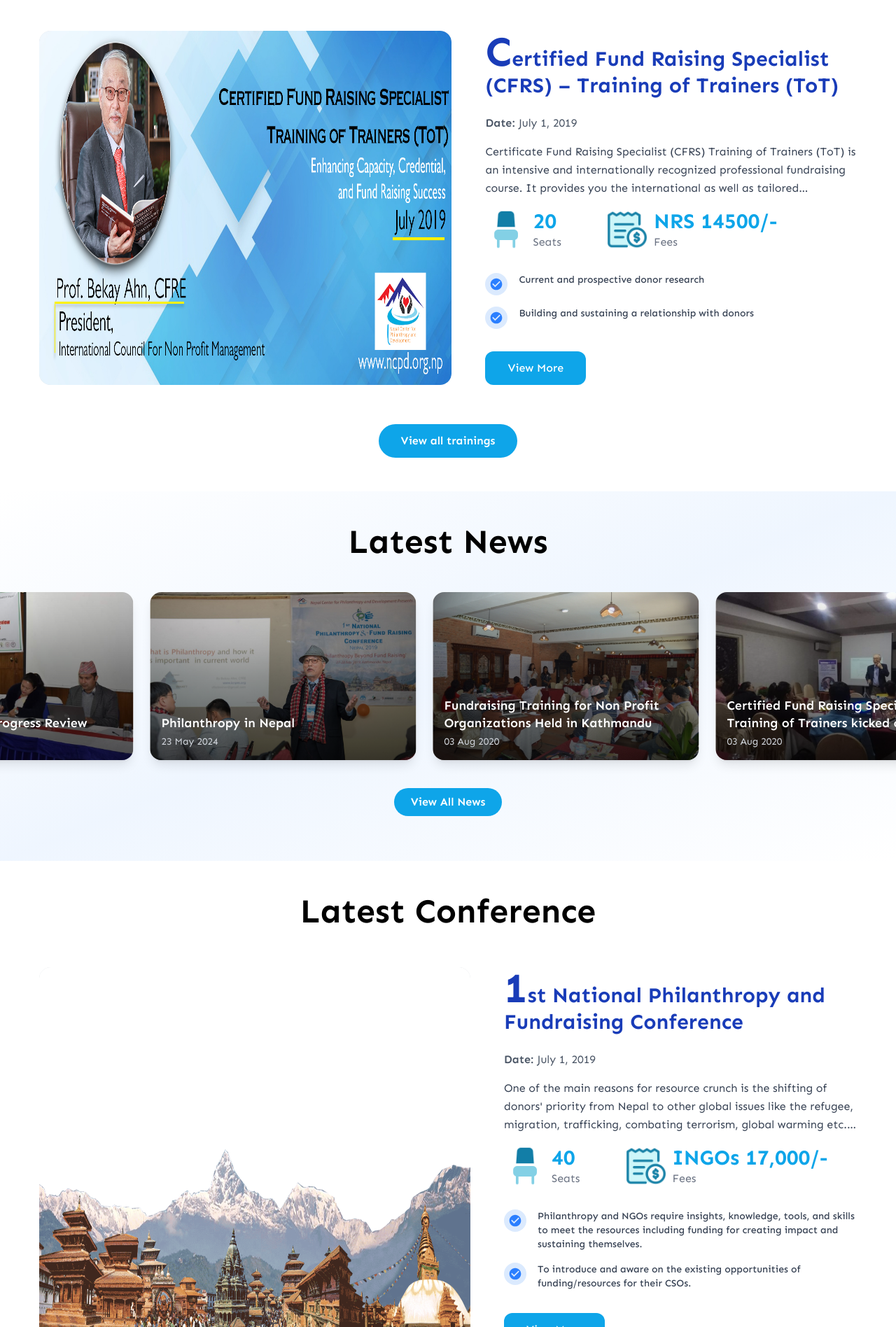
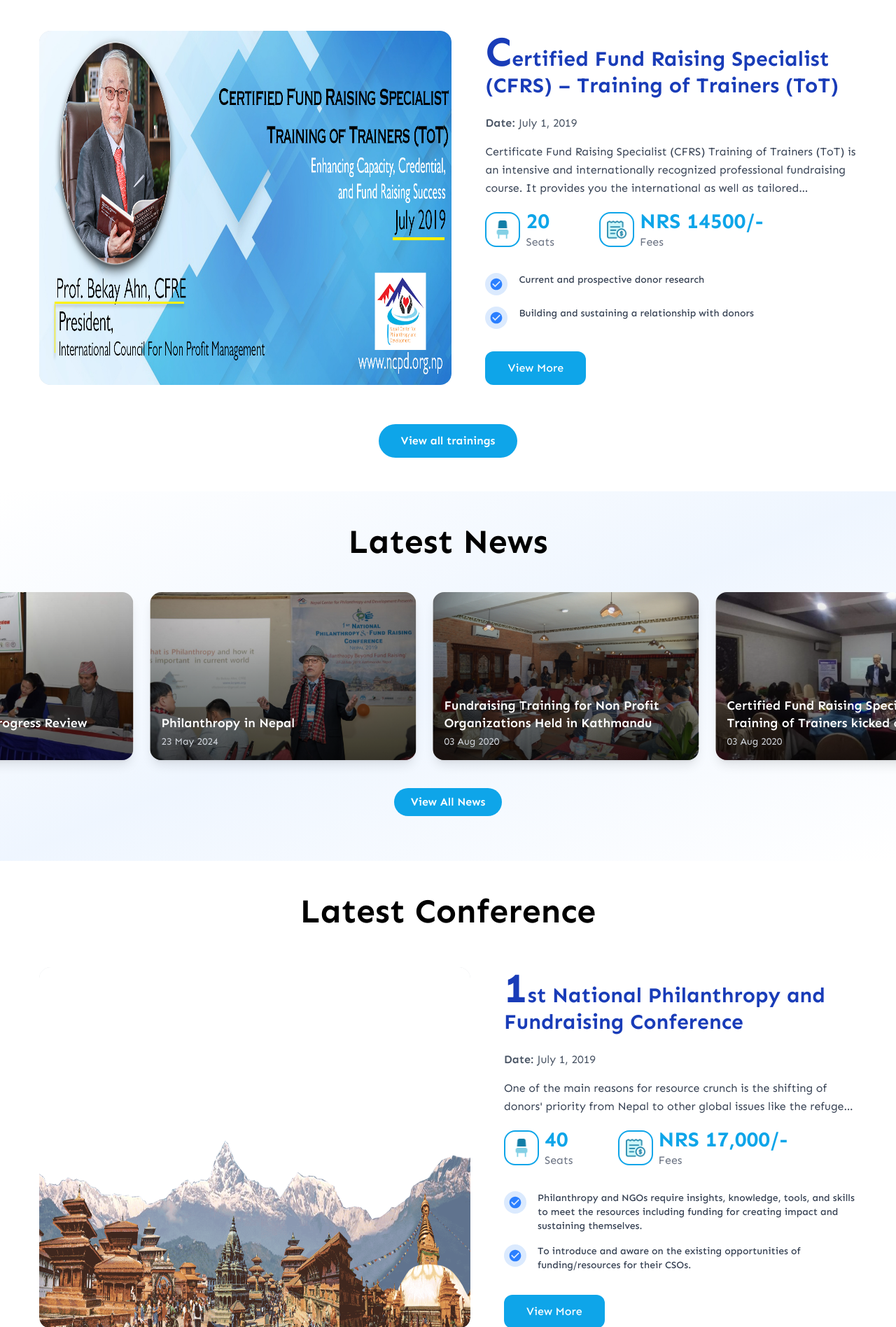
Before and after one commit to pracasupreti/ncpd.org.np, a Next.js app: page / in a window 1280 px wide. Shown: the part 1439-3335 px from the top of the page at 70% size. Built offline with nearby package versions, Linux system fonts and the light colour scheme; a web font is replaced by a local one.

Commit message:
updated icons

```diff
--- a/components/ui/latest-conference.tsx
+++ b/components/ui/latest-conference.tsx
@@ -2,6 +2,8 @@
 import React from "react";
 import Image from "next/image";
 import { MdCheckCircle } from "react-icons/md";
+import { HugeiconsIcon, PaymentSuccess01Icon, SeatSelectorIcon } from 'hugeicons-react';
+
 
 export default function LatestConferencePage() {
   return (
@@ -36,7 +38,7 @@
             <p className="text-gray-600 text-sm sm:text-base">
               <span className="font-semibold">Date:</span> July 1, 2019
             </p>
-            <p className="text-gray-700 text-sm sm:text-base leading-relaxed line-clamp-3">
+            <p className="text-gray-700 text-sm sm:text-base leading-relaxed line-clamp-2">
               One of the main reasons for resource crunch is the shifting of donors'
               priority from Nepal to other global issues like the refugee, migration,
               trafficking, combating terrorism, global warming etc. In addition, there
@@ -47,8 +49,9 @@
             <div className="flex items-center gap-8 mb-4">
               <div className="flex items-center gap-2">
                 <Image src="/home/chair.png"
-                  height={60}
-                  width={60} alt={""} />
+                                  height={50}
+                                  width={50} alt={""}
+                                  className="rounded-2xl border-2 border-primary p-2" />
                 <div>
                   <span className="text-3xl text-primary font-bold ">40</span>
                   <p className="text-gray-500 text-base">Seats</p>
@@ -56,10 +59,11 @@
               </div>
               <div className="flex items-center gap-2 ml-8">
                 <Image src="/home/receipt.png"
-                  height={60}
-                  width={60} alt={""} />
+                                  height={50}
+                                  width={50} alt={""}
+                                  className="rounded-2xl border-2 border-primary p-2" />
                 <div>
-                  <span className="text-3xl text-primary font-bold ">INGOs 17,000/-</span>
+                  <span className="text-3xl text-primary font-bold ">NRS 17,000/-</span>
                   <p className="text-gray-500 text-base">Fees</p>
                 </div>
               </div>
--- a/components/ui/latest-trainings.tsx
+++ b/components/ui/latest-trainings.tsx
@@ -47,8 +47,9 @@
             <div className="flex items-center gap-8 mb-4">
               <div className="flex items-center gap-2">
                 <Image src="/home/chair.png"
-                  height={60}
-                  width={60} alt={""} />
+                  height={50}
+                  width={50} alt={""}
+                  className="rounded-2xl border-2 border-primary p-2" />
                 <div>
                   <span className="text-3xl text-primary font-bold ">20</span>
                   <p className="text-gray-500 text-base">Seats</p>
@@ -56,8 +57,9 @@
               </div>
               <div className="flex items-center gap-2 ml-8">
                 <Image src="/home/receipt.png"
-                  height={60}
-                  width={60} alt={""} />
+                  height={50}
+                  width={50} alt={""}
+                  className="rounded-2xl border-2 border-primary p-2" />
                 <div>
                   <span className="text-3xl text-primary font-bold ">NRS 14500/-</span>
                   <p className="text-gray-500 text-base">Fees</p>
--- a/package.json
+++ b/package.json
@@ -10,6 +10,7 @@
   },
   "dependencies": {
     "framer-motion": "^12.23.3",
+    "hugeicons-react": "^0.3.0",
     "lucide-react": "^0.525.0",
     "next": "^15.3.4",
     "react": "^19.1.0",
```
Also changed, not shown: public/home/invoice.png (added), 1 other file (tests, documents, lock files or other folders).
